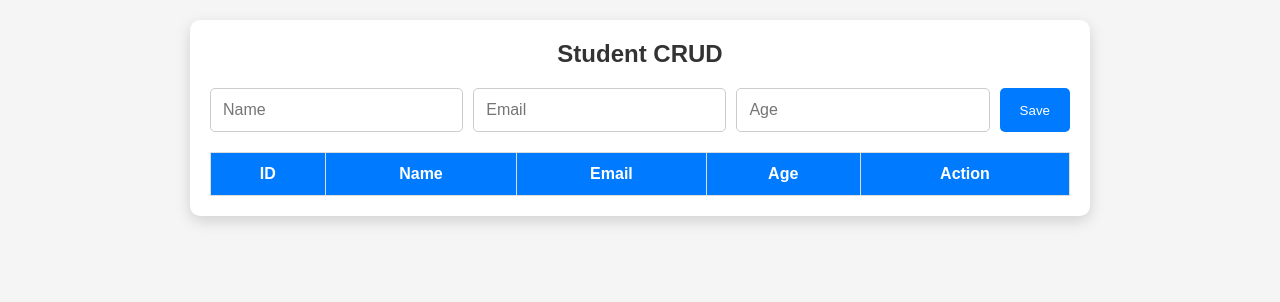
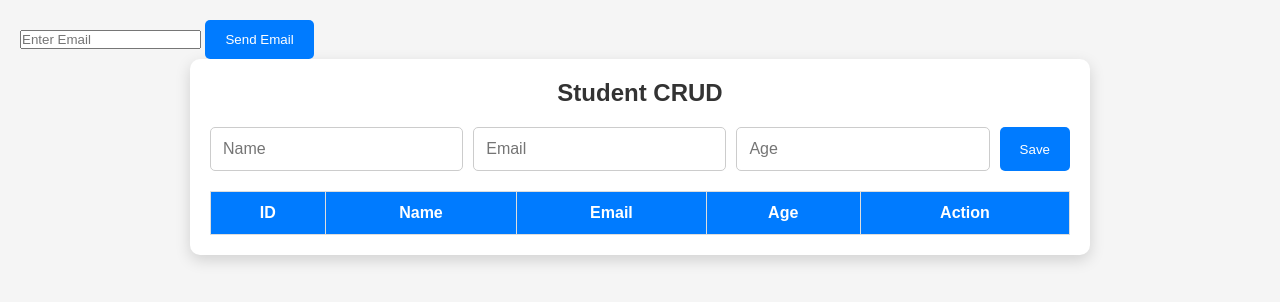
Before and after one commit to KartikChavan13/DjangoAPI, a Django app: template templates/index.html in a window 1280 px wide. Shown: the top 302 px of the page. Run offline with Django 5.2, Linux system fonts and the light colour scheme; the template is opened without the code that fills it, so the values that code supplies are empty.

Commit message:
send email

```diff
--- a/api/urls.py
+++ b/api/urls.py
@@ -1,9 +1,11 @@
 from django.urls import path
 from .views import students , student_detail , home
-
+from .views import send_email
+from . import views
 urlpatterns = [
         path('', home, name='home'),
         path('students/', students),
         path('students/<int:id>/', student_detail),
+          path("send-email/", views.send_email, name="send_email"),
 
 ]
--- a/templates/index.html
+++ b/templates/index.html
@@ -175,6 +175,16 @@ td:nth-child(5):before{
 </head>
 
 <body>
+
+     <input type="email" id="mail" placeholder="Enter Email">
+
+<button id="sendBtn" type="button" onclick="sendEmail()">
+    Send Email
+</button>
+
+<p id="msg"></p>
+
+
 <div class="container">
 <h2>Student CRUD</h2>
 <input type="hidden" id="studentId">
@@ -208,6 +218,9 @@ td:nth-child(5):before{
 
 </table>
 </div>
+
+
+
 <script>
 
 const API="https://djangoapi-f17z.onrender.com/api/students/";
@@ -362,6 +375,55 @@ document.getElementById("age").value="";
 
 }
 
+function sendEmail() {
+  const email = document.getElementById("mail").value;
+  const btn = document.getElementById("sendBtn");
+  const msg = document.getElementById("msg");
+
+
+    if(email === ""){
+        msg.innerHTML = "Please enter an email.";
+        msg.style.color = "red";
+        return;
+    }
+     // Show loading state
+    btn.disabled = true;
+    btn.innerHTML = "Loading...";
+    msg.innerHTML = "";
+
+  fetch("/api/send-email/", {
+        method: "POST",
+        headers: {
+            "Content-Type": "application/json"
+        },
+        body: JSON.stringify({
+            email: email
+        })
+    })
+    .then(response => response.json())
+    .then(data => {
+
+        msg.innerHTML = data.message;
+        msg.style.color = "green";
+
+    })
+    .catch(error => {
+
+        msg.innerHTML = "Failed to send email.";
+        msg.style.color = "red";
+
+    })
+    .finally(() => {
+
+        // Restore button
+        btn.disabled = false;
+        btn.innerHTML = "Send Email";
+
+    });
+}
+
+
+
 </script>
 
 </body>
```
Also changed, not shown: api/views.py (+30 -0 lines), config/settings.py (+14 -0 lines), templates/mail.html (added, +7 -0 lines).
